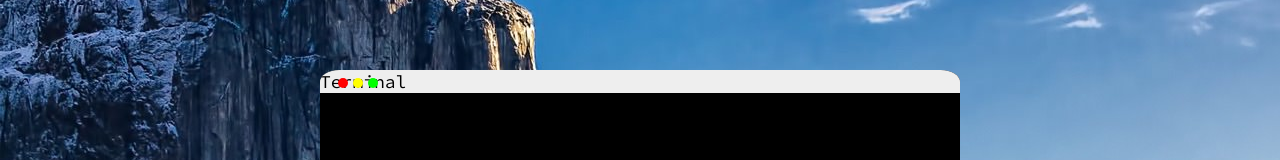
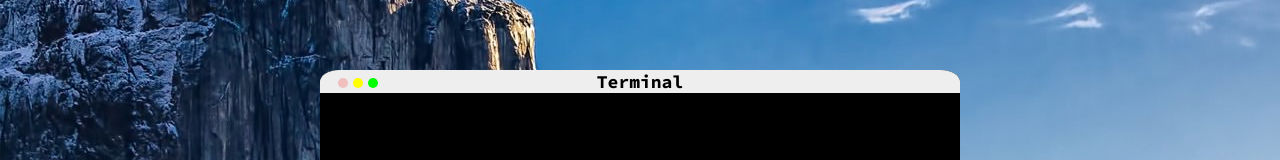
Before and after one commit to raulpy271/portfolioInTerminal, a React (Create React App) app: page / in a window 1280 px wide. In both pictures the pointer is over the element 342 px from the left and 213 px from the top of the page. Shown: the part 130-290 px from the top of the page. Built offline with nearby package versions, Linux system fonts and the light colour scheme.

Commit message:
adding hover in the button component

```diff
--- a/src/TopBar/TopBar.css
+++ b/src/TopBar/TopBar.css
@@ -3,6 +3,8 @@
     position : relative;
     color : black;
     background-color : #eee;
+    text-align: center;
+    font-weight: bold;
 }
 
 
@@ -18,17 +20,18 @@
 }
 
 
-.buttons:hover {
-    cursor : pointer;
-}
-
-
 .button {
     display : inline-block;
     border-radius : 100%;
 }
 
 
+.button:hover {
+    cursor : pointer;
+    opacity : 20%;
+}
+
+
 #title {
     display : inline;
 }
```
